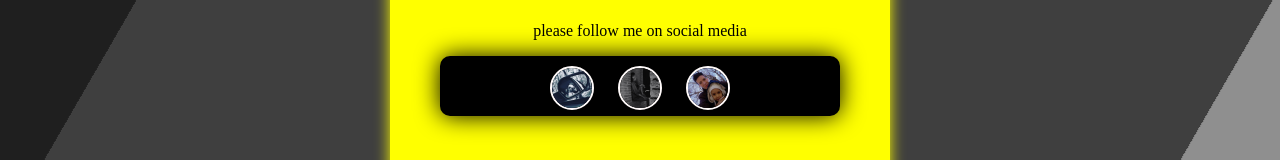
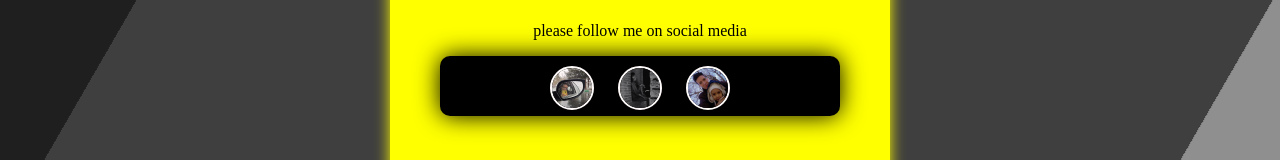
Before and after one commit to Behi6776/proje, a plain HTML site: page index.html in a window 1280 px wide. Shown: the part 288-448 px from the top of the page. Drawn offline with Linux system fonts and the light colour scheme.

Commit message:
Update index.html

```diff
--- a/index.html
+++ b/index.html
@@ -242,7 +242,7 @@
 
         <div class="W2">
 
-         <img src="photo/photo_2023-11-04_12-23-13.jpg">
+         <img src="https://github.com/Behi6776/proje/blob/main/photo/photo_2022-12-04_12-18-29.jpg">
          <img src="photo/photo_2023-12-02_21-20-21.jpg">
          <img src="photo/photo_2024-03-25_11-57-34.jpg">
 
```
